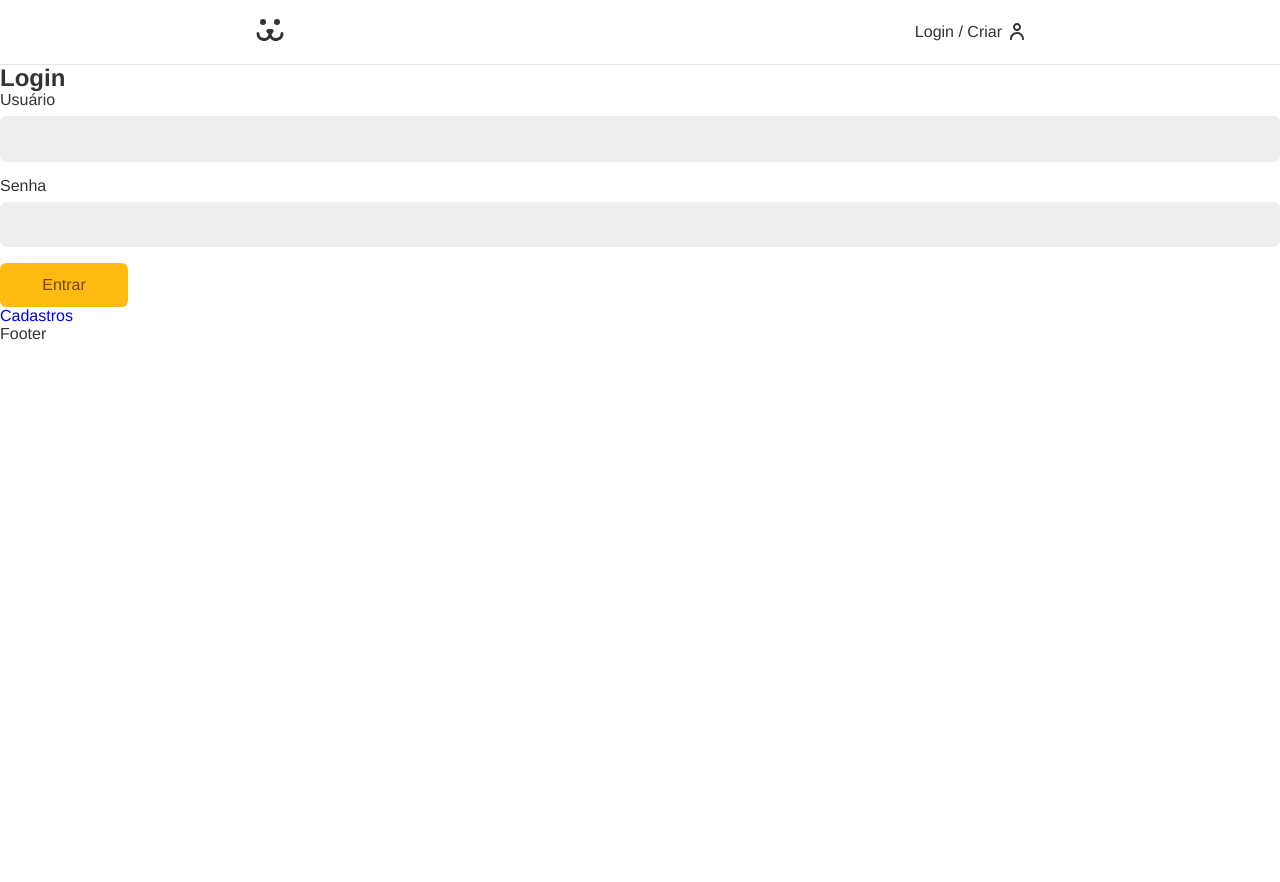
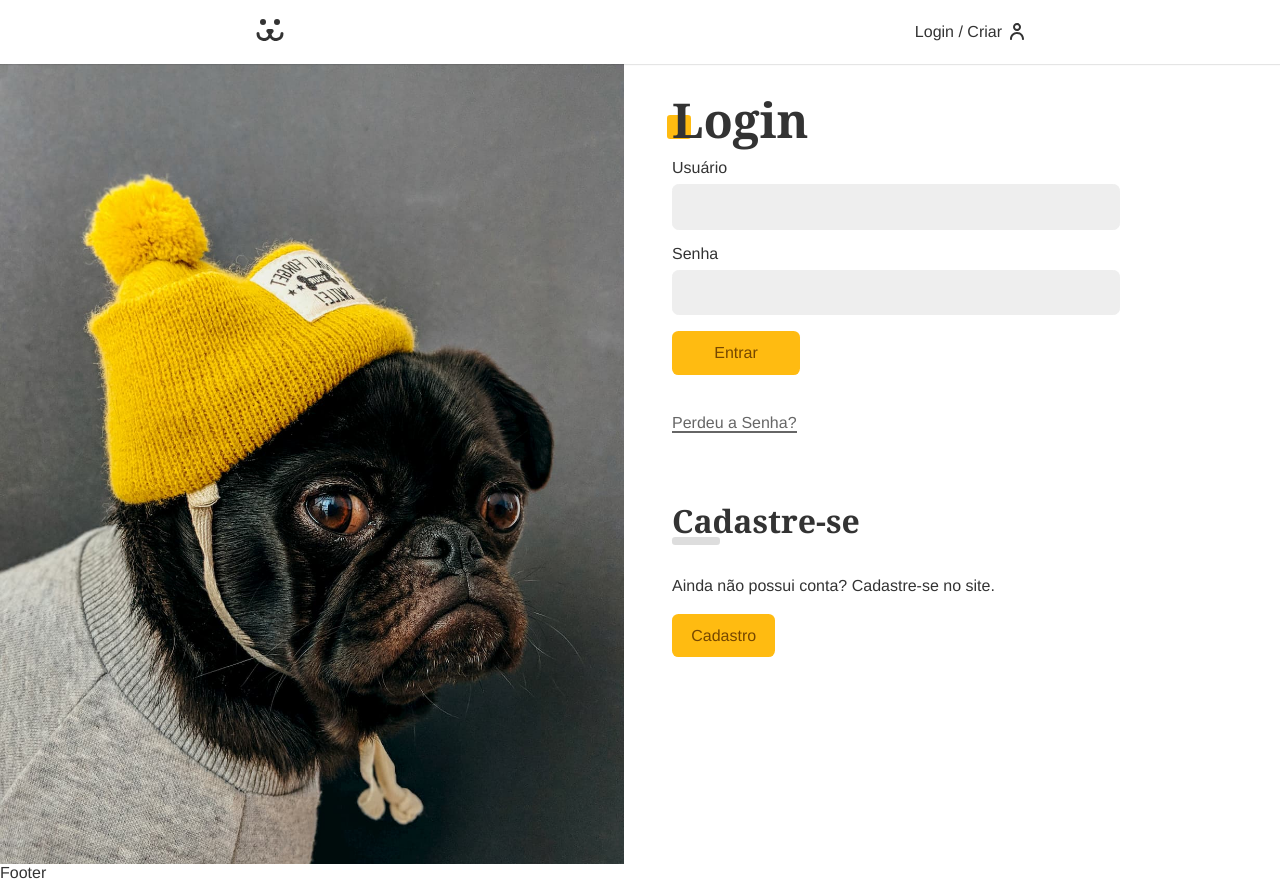
Before and after one commit to joaoldantasn/react-resumo, a React (Vite) app in the folder 08-ProjetoFinal/projeto/: page /login in a window 1280 px wide. Before the commit the page ends 800 px from the top, so only its background shows below. Built offline with nearby package versions, Linux system fonts and the light colour scheme.

Commit message:
LoginForm

```diff
--- a/08-ProjetoFinal/projeto/src/App.css
+++ b/08-ProjetoFinal/projeto/src/App.css
@@ -8,7 +8,7 @@
   margin: 0px;
   color: #333;
   --type-first: Helvetica, Arial, sans-serif;
-  --type-second: Georgia;
+  --type-second: georgia;
   font-family: var(--type-first);
 }
 
@@ -36,6 +36,7 @@
 
 a{
   text-decoration: none;
+  color: #333;
 }
 
 .container{
@@ -43,3 +44,38 @@
   padding: 0 1rem;
   margin: 0 auto;
 }
+
+.title{
+  font-family: var(--type-second);
+  line-height: 1;
+  font-size: 3rem;
+  margin: 1rem 0;
+  position: relative;
+  z-index: 1;
+}
+
+.title::after{
+  content: '';
+  display: block;
+  width: 1.5rem;
+  height: 1.5rem;
+  background: #fb1;
+  position: absolute;
+  bottom: 5px;
+  left: -5px;
+  border-radius: .2rem;
+  z-index: -1;
+}
+
+.animeLeft{
+  opacity: 0;
+  transform: translateX(-20px);
+  animation: animeLeft 0.3s forwards;
+}
+
+@keyframes animeLeft{
+  to{
+    opacity: 1;
+    transform: initial;
+  }
+}
--- /dev/null
+++ b/08-ProjetoFinal/projeto/src/Components/Helper/Error.jsx
@@ -0,0 +1,8 @@
+import React from 'react';
+
+const Error = ({ error }) => {
+  if (!error) return null;
+  return <p style={{ color: '#f31', margin: '1rem 0' }}>{error}</p>;
+};
+
+export default Error;
--- a/08-ProjetoFinal/projeto/src/Pages/Login/Login.jsx
+++ b/08-ProjetoFinal/projeto/src/Pages/Login/Login.jsx
@@ -6,13 +6,15 @@
 import LoginPasswordLost from './LoginPasswordLost';
 import LoginPasswordReset from './LoginPasswordReset';
 import { UserContext } from '../../UserContext';
+import styles from './Login.module.css';
 
 const Login = () => {
   const { login } = React.useContext(UserContext);
 
   if (login == true) return <Navigate to="/conta" />;
   return (
-    <div>
+    <section className={styles.login}>
+      <div className={styles.forms}>
         <Routes>
           <Route path="/" element={<LoginForm />} />
           <Route path="criar" element={<LoginCreate />} />
@@ -20,6 +22,7 @@
           <Route path="resetar" element={<LoginPasswordReset />} />
         </Routes>
       </div>
+    </section>
   );
 };
 
--- /dev/null
+++ b/08-ProjetoFinal/projeto/src/Pages/Login/Login.module.css
@@ -0,0 +1,30 @@
+.login{
+  display: grid;
+  grid-template-columns: 1fr 1fr;
+  min-height: 100vh;
+  gap: 2rem;
+}
+
+.login::before{
+  display: block;
+  content: '';
+  background: url('../../Assets/login.jpg') no-repeat center;
+  background-size: cover;
+}
+
+.forms{
+  max-width: 30rem;
+  padding: 1rem;
+}
+
+@media(max-width: 40rem){
+  .login{
+    grid-template-columns: 1fr;
+  }
+  .login::before{
+    display: none;
+  }
+  .forms{
+    max-width: 100%;
+  }
+}
--- a/08-ProjetoFinal/projeto/src/Pages/Login/LoginForm.jsx
+++ b/08-ProjetoFinal/projeto/src/Pages/Login/LoginForm.jsx
@@ -6,7 +6,12 @@
 import Button from '../../Components/Forms/Button';
 import useForm from '../../Hooks/useForm';
 import { UserContext } from '../../UserContext';
+import Error from '../../Components/Helper/Error';
 //import { UserContext } from '../../UserContext';
+
+//styles
+import styles from './LoginForm.module.css';
+import stylesBtn from '../../Components/Forms/Button.module.css';
 
 const LoginForm = () => {
   const username = useForm();
@@ -22,9 +27,9 @@
     }
   }
   return (
-    <section>
-      <h1>Login</h1>
-      <form action="" onSubmit={handleSubmit}>
+    <section className="animeLeft">
+      <h1 className="title">Login</h1>
+      <form className={styles.form} onSubmit={handleSubmit}>
         <Input label="Usuário" type="text" name="username" {...username} />
         <Input label="Senha" type="password" name="password" {...password} />
         {loading ? (
@@ -32,9 +37,18 @@
         ) : (
           <Button>Entrar</Button>
         )}
-        {error && <p>{error}</p>}
+        <Error error={error} />
       </form>
-      <Link to="/login/criar">Cadastros</Link>
+      <Link className={styles.perdeu} to="/login/perdeu">
+        Perdeu a Senha?
+      </Link>
+      <div className={styles.cadastro}>
+        <h2 className={styles.subtitle}>Cadastre-se</h2>
+        <p>Ainda não possui conta? Cadastre-se no site.</p>
+        <Link className={stylesBtn.button} to="/login/criar">
+          Cadastro
+        </Link>
+      </div>
     </section>
   );
 };
--- /dev/null
+++ b/08-ProjetoFinal/projeto/src/Pages/Login/LoginForm.module.css
@@ -0,0 +1,42 @@
+.form{
+  margin-bottom: 2rem;
+}
+
+.perdeu{
+  display: inline-block;
+  color: #666;
+  padding: .5rem 0;
+  line-height: 1;
+}
+
+.perdeu::after{
+  content: '';
+  height: 2px;
+  width: 100%;
+  background: currentColor;
+  display: block;
+}
+
+.cadastro{
+  margin-top: 4rem;
+}
+
+.cadastro p{
+  margin-top: 2rem;
+  margin-bottom: 2rem;
+}
+
+.subtitle{
+  font-family: var(--type-second);
+  line-height: 1;
+  font-size: 2rem;
+}
+
+.subtitle::after{
+  content: '';
+  display: block;
+  background: #ddd;
+  height: .5rem;
+  width: 3rem;
+  border-radius: .2rem;
+}
```
Lines whose indentation alone changed are shown as unchanged.
